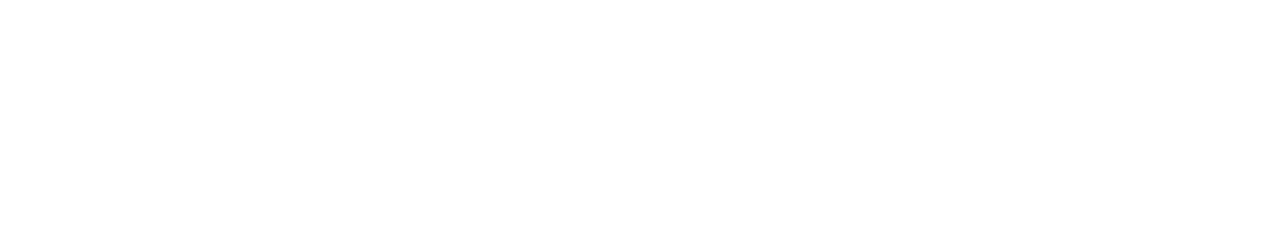
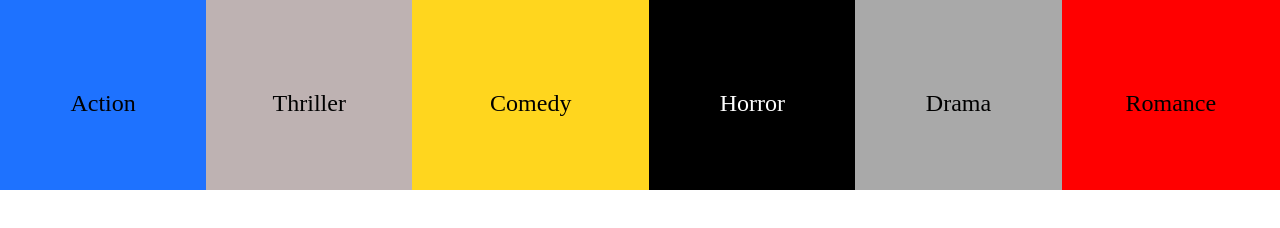
Before and after one commit to fbw-d09/uib_layout_out_of_ordinary-sbrycbc, a website: page index.html in a window 1280 px wide. Drawn offline with Linux system fonts and the light colour scheme.

Commit message:
exercise is finished

```diff
--- a/index.html
+++ b/index.html
@@ -9,5 +9,15 @@
   </head>
   <body>
 
+  <section class="genres">
+    <section class="box action">Action</section>
+    <section class="box thriller">Thriller</section>
+    <section class="box comedy">Comedy</section>
+    <section class="box horror">Horror</section>
+    <section class="box drama">Drama</section>
+    <section class="box romance">Romance</section>
+
+  </section>
+
   </body>
 </html>
--- a/style.css
+++ b/style.css
@@ -2,3 +2,47 @@ html, body {
     margin: 0;
     padding: 0;
 }
+.genres {
+    display: flex;
+    flex-wrap: wrap;
+
+}
+
+.box {
+    padding-top: 90px;
+    align-items: center;
+    text-align: center;
+    flex-basis: 200px;
+    height: 100px;
+    font-size: 1.5rem;
+}
+
+.action {
+    background: rgb(30, 114, 255);
+    flex-grow: 1;
+}
+
+.thriller {
+    background: rgb(190, 178, 178);
+    flex-grow: 1;
+}
+.comedy {
+    background: rgb(255, 214, 30);
+    flex-grow: 6;
+}
+
+.horror {
+    background: rgb(0, 0, 0);
+    color: white;
+    flex-grow: 1;
+}
+
+.drama {
+    background: rgb(169, 169, 169);
+    flex-grow: 1;
+}
+
+.romance {
+    background: rgb(255, 0, 0);
+    flex-grow: 3;
+}
```
